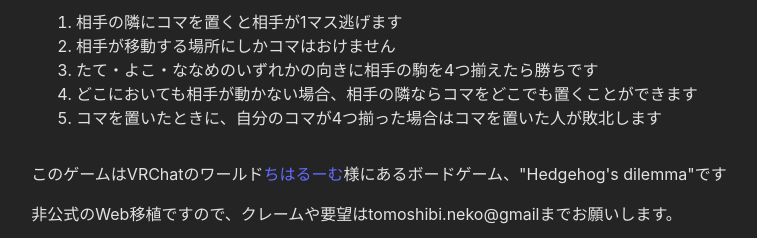
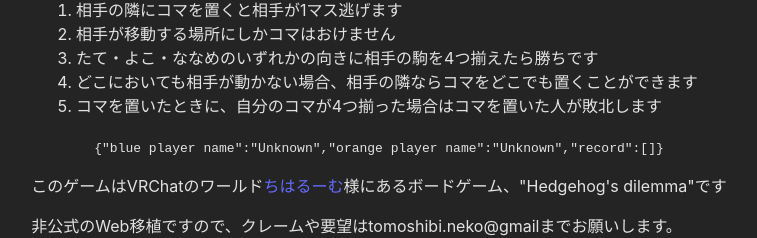
Before and after one commit to to-moshibi/hedgehog, a React (Vite) app: page / in a window 1280 px wide. Shown: the part 362-600 px from the top of the page, without its empty margins (261-1018 px from the left). Built offline with nearby package versions, Linux system fonts and the light colour scheme.

Commit message:
gen record

```diff
--- a/src/App.jsx
+++ b/src/App.jsx
@@ -1,6 +1,6 @@
 import React from 'react';
 import { Client } from 'boardgame.io/react';
-import { Hedgehog } from './Game';
+import { Hedgehog, Record } from './Game';
 import { HedgehogBoard } from './Board';
 
 export const HedgehogClient = Client({
@@ -8,7 +8,8 @@ export const HedgehogClient = Client({
   board: HedgehogBoard,
 });
 
-const App = () => (
+function App(){
+  return (
     <div className='App'>
 
       <HedgehogClient />
@@ -32,6 +33,11 @@ const App = () => (
           <li>コマを置いたときに、自分のコマが4つ揃った場合はコマを置いた人が敗北します</li>
         </ul>
       </div>
+      <div>
+        <code>
+          {JSON.stringify(Record)}
+        </code>
+      </div>
       <footer>
         <p>このゲームはVRChatのワールド<a href='https://vrchat.com/home/world/wrld_e8db4bf4-9da9-4dd4-9dc3-1cd56820f038/info'>ちはるーむ</a>様にあるボードゲーム、"Hedgehog's dilemma"です</p>
         <p>非公式のWeb移植ですので、クレームや要望はtomoshibi.neko@gmailまでお願いします。</p>
@@ -40,5 +46,6 @@ const App = () => (
 
     </div>
   );
+}
 
 export default App;
--- a/src/Board.jsx
+++ b/src/Board.jsx
@@ -1,7 +1,7 @@
 import React from 'react';
 import { useState } from 'react';
 import { NextCpu } from './NextCpu';
-import { IsInvalidMove, getLastMove, pushCellHistory, getCellHistory, actualTurn,MovePieces } from './Game';
+import { IsInvalidMove, getLastMove, pushCellHistory, getCellHistory, actualTurn,MovePieces, Record } from './Game';
 let turn = 0;
 function findDivergence (a1, a2) {
   var result = [], longerLength = a1.length >= a2.length ? a1.length : a2.length;
@@ -32,6 +32,8 @@ export function HedgehogBoard({ ctx, G, moves, reset }) {
               //auto
               // const move = NextCpu(ctx.currentPlayer, iterations);
               moves.clickCell(move);
+            }else{
+
             }
           }
         }
@@ -62,6 +64,16 @@ export function HedgehogBoard({ ctx, G, moves, reset }) {
         <button className="operation" onClick={() => {
           window.location.reload()
           }}>RESET</button>
+        <button className="operation" id="record_copy" onClick={() => {
+          navigator.clipboard.writeText(JSON.stringify(Record))
+          let copybutton = document.getElementById("record_copy")
+          copybutton.innerHTML = "COPIED!"
+          copybutton.style.backgroundColor = "green"
+          setTimeout(() => {
+            document.getElementById("record_copy").innerHTML = "RECORD"
+            document.getElementById("record_copy").style.backgroundColor = "#464646"
+          }, 2500);
+        }}>RECORD</button>
         </>
       )
   }else{
--- a/src/Game.jsx
+++ b/src/Game.jsx
@@ -6,6 +6,13 @@ export let cellHistory = [Array(64).fill(null)]
 let undoNum = 0
 let totalUndo = 0
 export let actualTurn = 0
+
+export let Record ={
+  "blue player name": "Unknown",
+  "orange player name": "Unknown",
+  "record" :[
+  ]
+}
 
 export function resetCellHistory() {
   totalUndo = 0
@@ -304,9 +311,11 @@ export const Hedgehog = {
         MovePieces(G.cells, id, playerID)
         if (undoNum != 0) {
           cellHistory.splice(actualTurn - undoNum + 1)
+          Record.record.splice(actualTurn - undoNum)
           actualTurn -= undoNum
           undoNum = 0
         }
+        Record.record.push(id)
         actualTurn++
       },
     },
--- a/src/NextCpu.js
+++ b/src/NextCpu.js
@@ -40,7 +40,6 @@ class HedgehogState {
         })
        }
         return moves
-
     }
     playMove(move) {
         resetLoserFlag()
```
Lines whose indentation alone changed are shown as unchanged.
